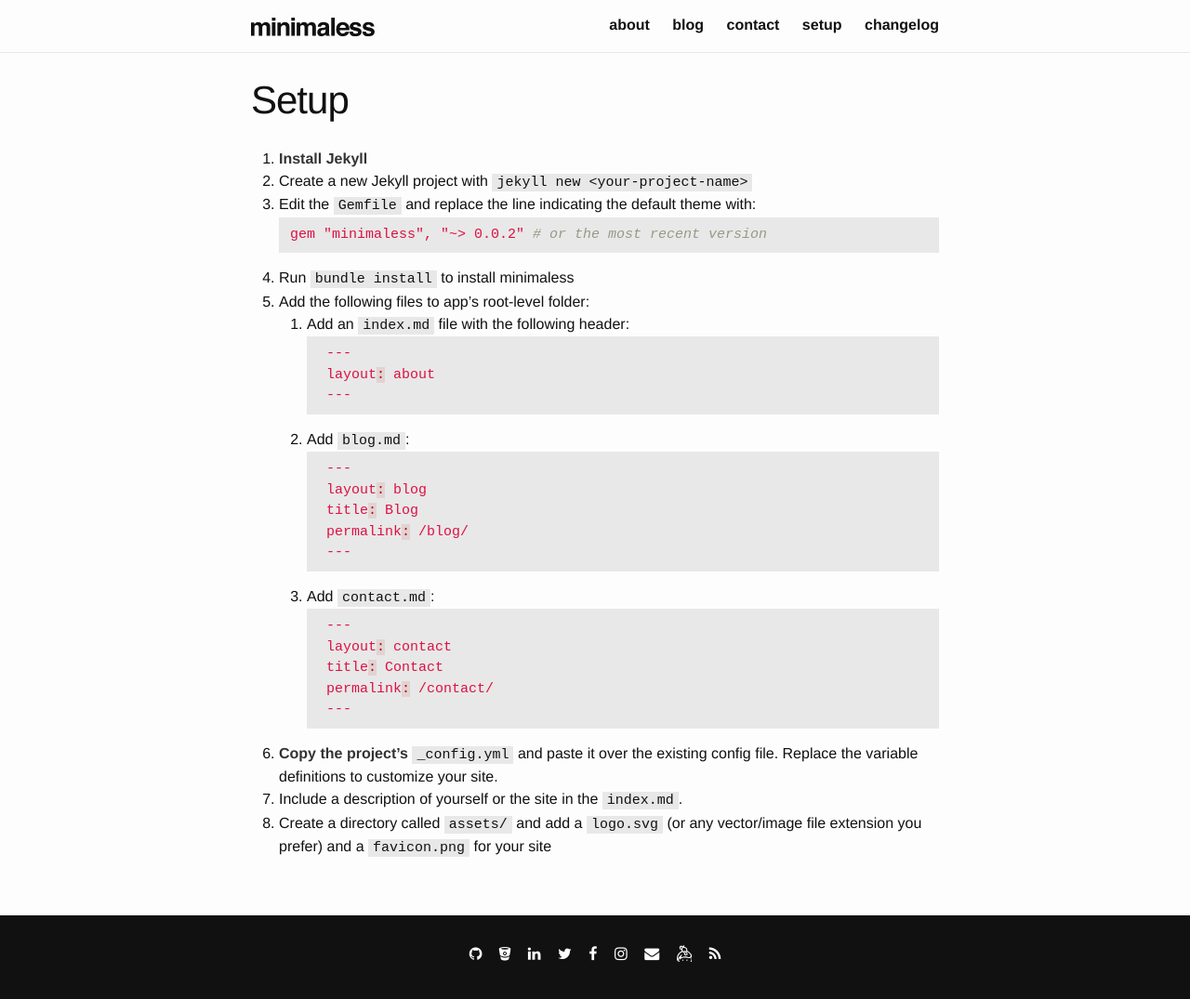
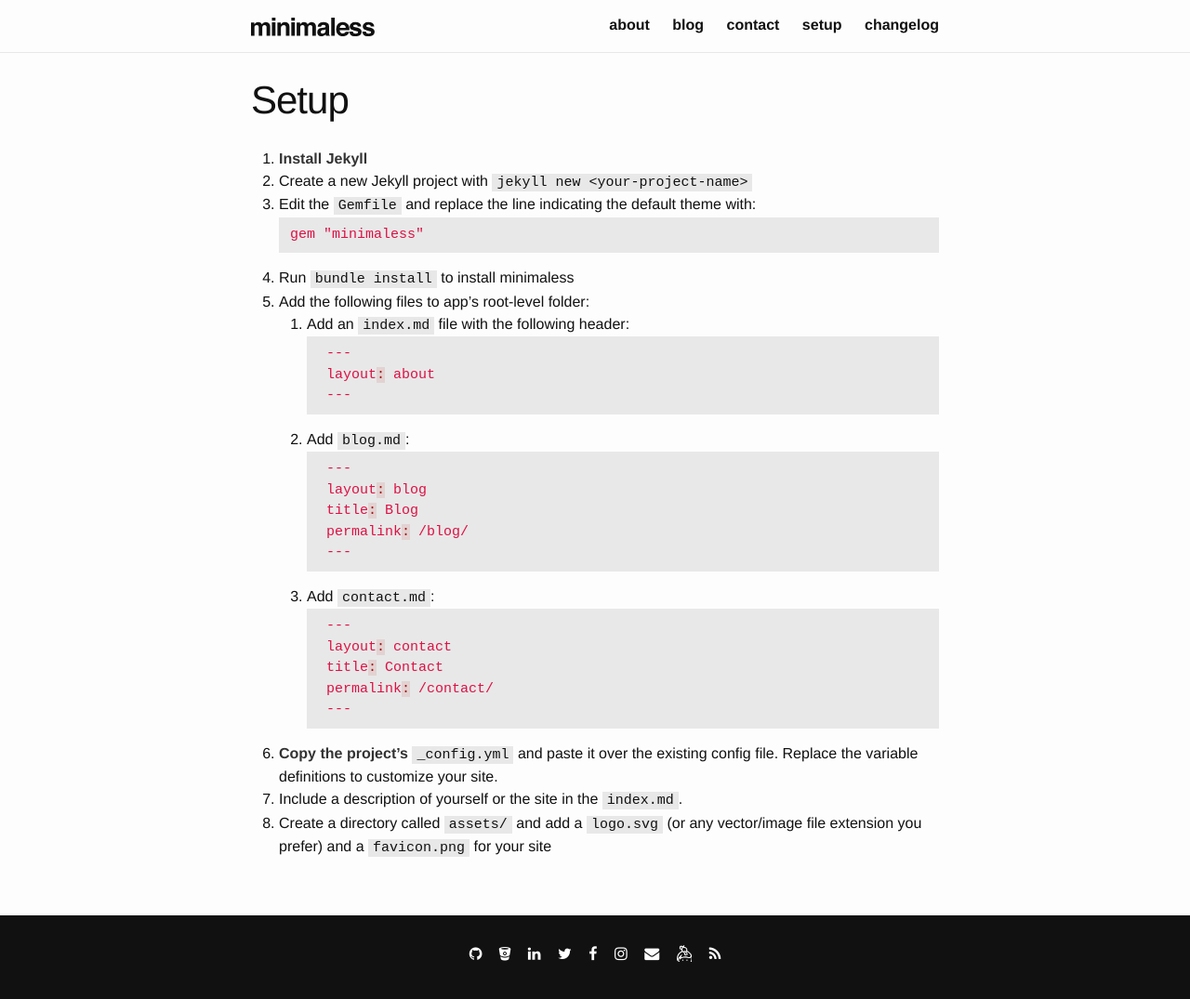
Before and after one commit to brettinternet/minimaless, a Jekyll site: the page built from setup.md, in a window 1280 px wide. Shown: the whole page at 93% size. Built offline with Jekyll 4.4.1, drawn with Linux system fonts in a browser that asks for light colours.

Commit message:
setup clarification

````diff
--- a/setup.md
+++ b/setup.md
@@ -8,7 +8,7 @@
 2. Create a new Jekyll project with `jekyll new <your-project-name>`
 3. Edit the `Gemfile` and replace the line indicating the default theme with:
 ```yml
-gem "minimaless", "~> 0.0.2" # or the most recent version
+gem "minimaless"
 ```
 4. Run `bundle install` to install minimaless
 5. Add the following files to app's root-level folder:
````
Also changed, not shown: CHANGELOG.md, minimaless.gemspec.
